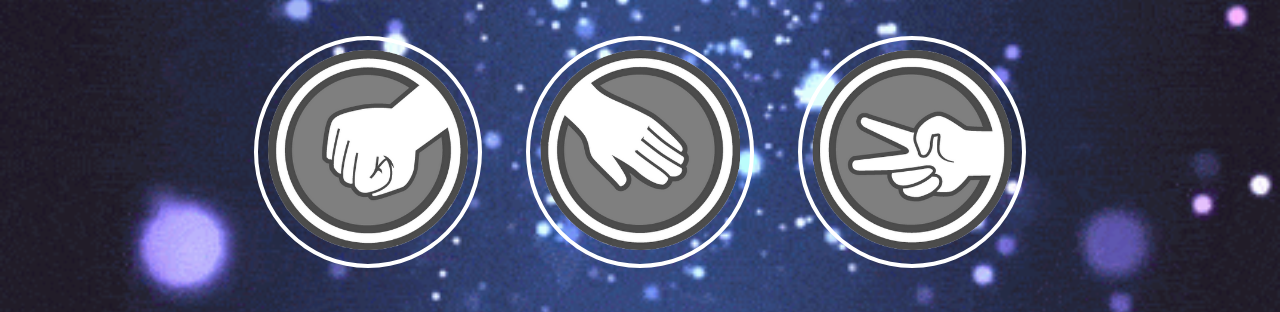
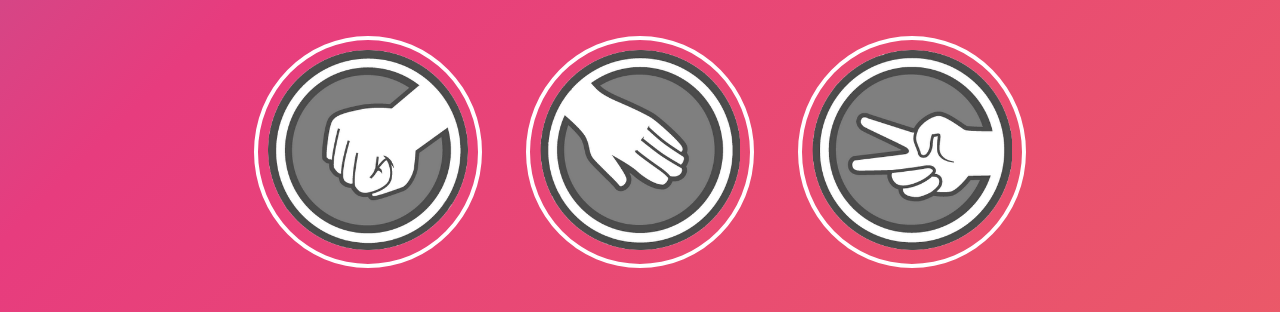
Before and after one commit to oopsiedaisie/oopsiedaisie.rockpaperscissors.io, a plain HTML site: page index.html in a window 1280 px wide. Shown: the part 262-574 px from the top of the page. Drawn offline with Linux system fonts and the light colour scheme.

Commit message:
Changed background.

```diff
--- a/index.html
+++ b/index.html
@@ -10,6 +10,9 @@
     <header>
         <h1>Rock Paper Scissors</h1>
     </header>
+
+    <div id="gradient"></div>
+
     <div class = "score-board">
         <div id="user-label" class="badge">user</div>
         <div id="computer-label" class="badge">comp</div>
--- a/styles.css
+++ b/styles.css
@@ -13,7 +13,7 @@
 
 body {
 
-    background-image: url("./gifs/particlespin.gif");
+    background-image: url("./gifs/");
     background-size: cover;
     background-color: #ff69b4;
 }
@@ -117,3 +117,28 @@ header > h1 {
     margin-top: 10px;
 
 }
+
+#gradient {
+    z-index: -1;
+    position: fixed;
+    top: 0;
+    bottom: 0;
+    width: 100vw;
+    height: 100vh;
+    color: #fff;
+    background: linear-gradient(-45deg, #EE7752, #E73C7E, #23A6D5, #23D5AB);
+    background-size: 400% 400%;
+    animation: Gradient 10s ease infinite;
+}
+
+@keyframes Gradient {
+    0% {
+        background-position: 0% 50%
+    }
+    50% {
+        background-position: 100% 50%
+    }
+    100% {
+        background-position: 0% 50%
+    }
+}
```
